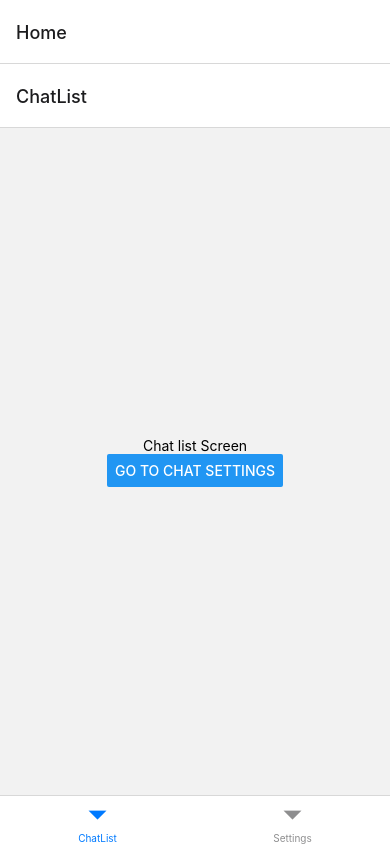
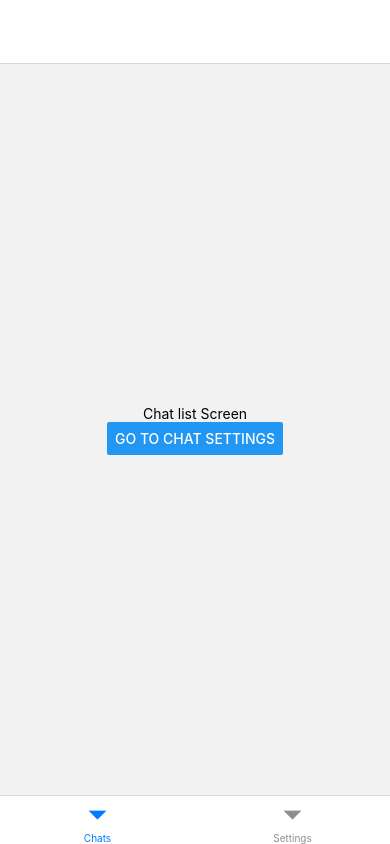
Before and after one commit to LawrenceOL/learning-moochat, a React Native app in the folder moochat/: screen / in a window 390 px wide. Built offline with nearby package versions, Linux system fonts and the light colour scheme.

Commit message:
configure titles

```diff
--- a/moochat/App.js
+++ b/moochat/App.js
@@ -19,9 +19,25 @@ const Tab = createBottomTabNavigator();
 
 const TabNavigator = () => {
   return (
-    <Tab.Navigator>
-      <Tab.Screen name="ChatList" component={ChatListScreen} />
-      <Tab.Screen name="Settings" component={SettingsScreen} />
+    <Tab.Navigator
+      screenOptions={{
+        headerTitle: "",
+      }}
+    >
+      <Tab.Screen
+        name="ChatList"
+        component={ChatListScreen}
+        options={{
+          tabBarLabel: "Chats",
+        }}
+      />
+      <Tab.Screen
+        name="Settings"
+        component={SettingsScreen}
+        options={{
+          tabBarLabel: "Settings",
+        }}
+      />
     </Tab.Navigator>
   );
 };
@@ -69,12 +85,18 @@ export default function App() {
     <SafeAreaProvider style={styles.container} onLayout={onLayout}>
       <NavigationContainer>
         <Stack.Navigator>
-          <Stack.Screen name="Home" component={TabNavigator} />
+          <Stack.Screen
+            name="Home"
+            component={TabNavigator}
+            options={{
+              headerShown: false,
+            }}
+          />
           <Stack.Screen
             name="ChatSettings"
             component={ChatSettingsScreen}
             options={{
-              headerTitle: "Settings",
+              headerTitle: "Chat Settings",
               headerBackTitle: "Back",
             }}
           />
```
